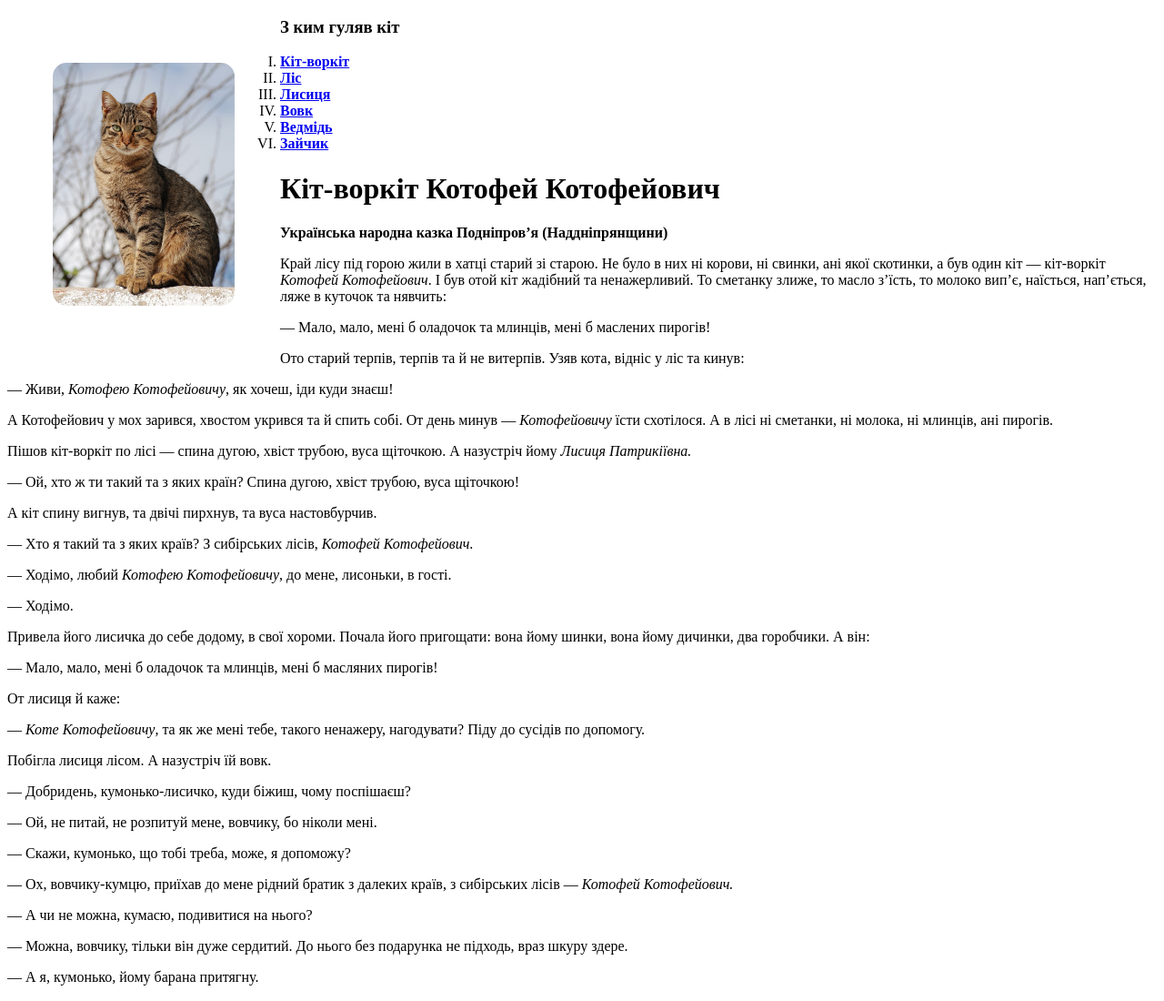
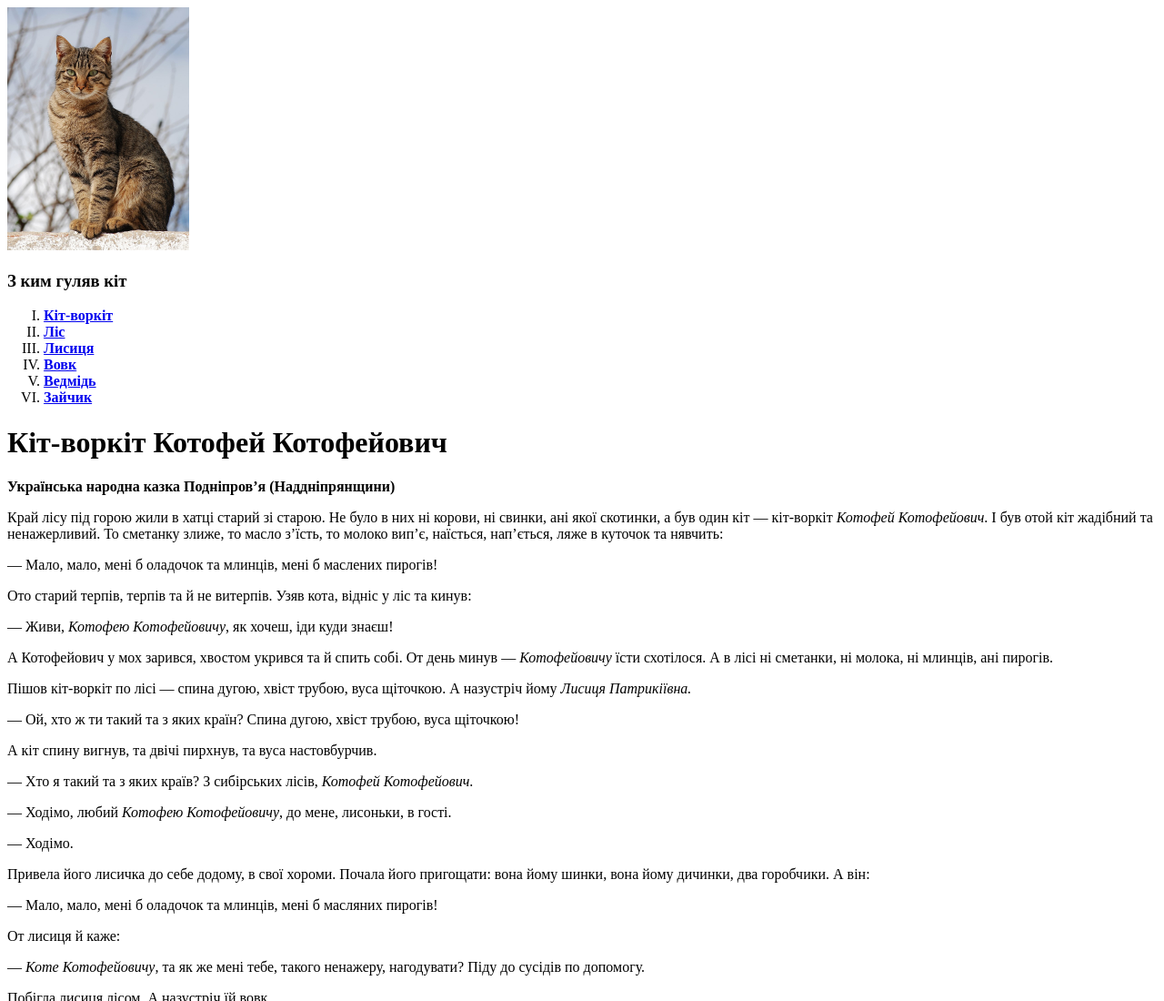
Before and after one commit to VitaliiLazebnyi/ekids_frontend, a plain HTML site: page class_3_start/index.html in a window 1280 px wide. Shown: the top 1100 px of the page at 91% size. Drawn offline with Linux system fonts and the light colour scheme; files whose address does not match are found by name.

Commit message:
Update styles.css

```diff
--- a/class_3_start/styles.css
+++ b/class_3_start/styles.css
@@ -1,21 +1,3 @@
-body {
-
-}
-
-h1 {
-
-}
-
-img {
-    border-radius: 15px;
-}
-
-img#cat  {
-    float: left;
-    margin: 50px;
-    /*padding: 1%;*/
-}
-
 .name {
     font-style: italic;
 }
```
